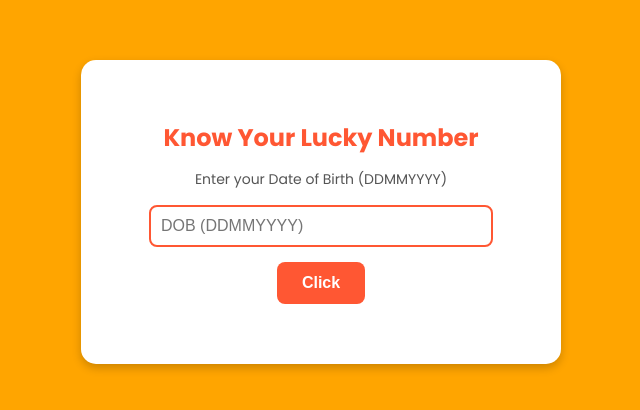
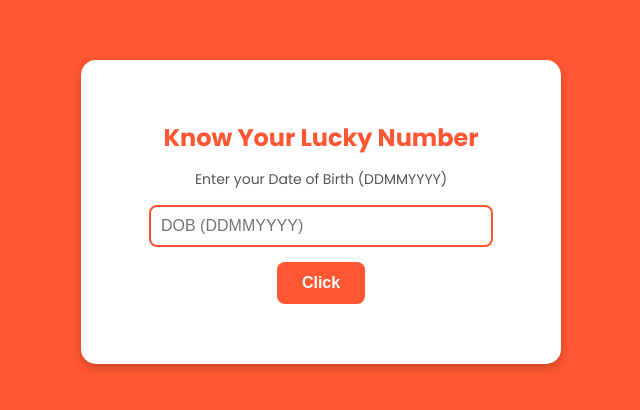
Before and after one commit to avinashkrofficial/Find-Lucky-number, a plain HTML site: page index.html in a window 1280 px wide. Shown: the part 188-598 px from the top of the page, without its empty margins (319-959 px from the left). Drawn offline with Linux system fonts and the light colour scheme.

Commit message:
Update stylesheet.css

```diff
--- a/stylesheet.css
+++ b/stylesheet.css
@@ -8,7 +8,7 @@ body {
     align-items: center;
     height: 100vh;
     margin: 0;
-    background: orange;
+    background: #ff5733;
 }
 
 #myVideo {
```
